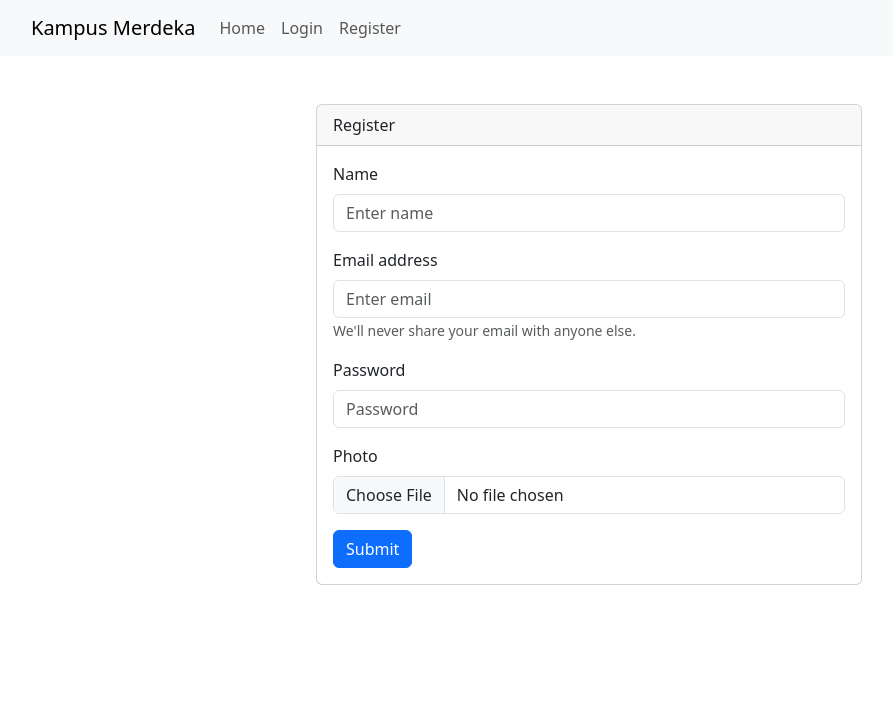
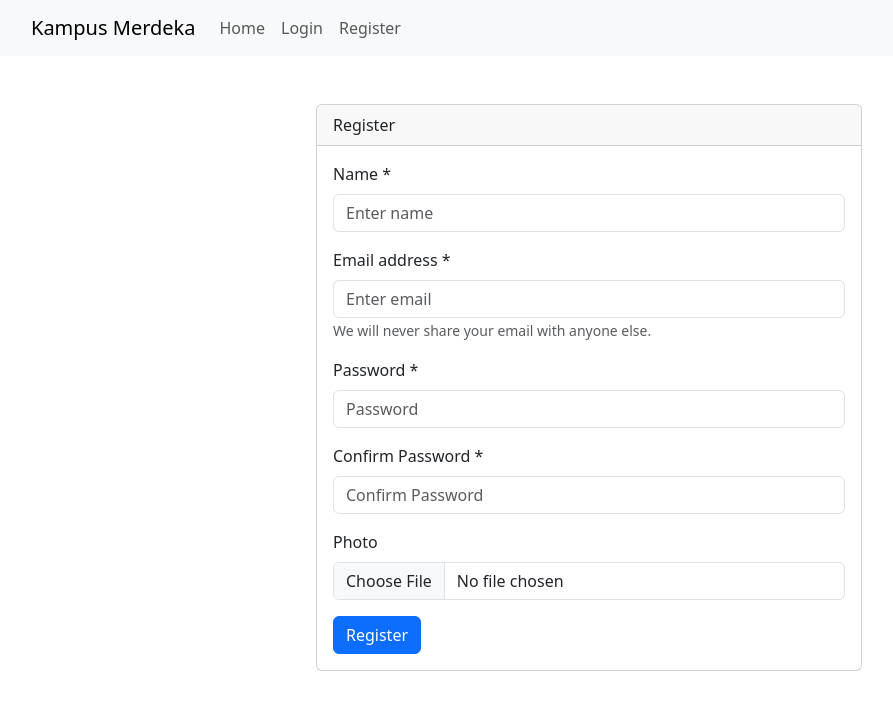
Before and after one commit to reza-binar/kampus-merdeka-6-fullstack, a React (Vite) app in the folder chapter-6/topic-1/: page /register in a window 1280 px wide. Shown: the top 710 px of the page, without its empty margins (51-944 px from the left). Built offline with nearby package versions, Linux system fonts and the light colour scheme.

Commit message:
chapter 6: 3

```diff
--- a/chapter-6/topic-1/src/components/Login/index.jsx
+++ b/chapter-6/topic-1/src/components/Login/index.jsx
@@ -59,6 +59,7 @@ function Login() {
                     placeholder="Enter email"
                     value={email}
                     onChange={(e) => setEmail(e.target.value)}
+                    required
                 />
                 <Form.Text className="text-muted">
                     We will never share your email with anyone else.
@@ -72,10 +73,11 @@ function Login() {
                     placeholder="Password"
                     value={password}
                     onChange={(e) => setPassword(e.target.value)}
+                    required
                 />
             </Form.Group>
             <Button variant="primary" type="submit" disabled={isLoading}>
-                {isLoading ? "Processing..." : "Submit"}
+                {isLoading ? "Processing..." : "Login"}
             </Button>
         </Form>
     );
--- a/chapter-6/topic-1/src/components/Register/index.jsx
+++ b/chapter-6/topic-1/src/components/Register/index.jsx
@@ -1,34 +1,119 @@
+import { useState } from "react";
+import axios from "axios";
 import Button from "react-bootstrap/Button";
 import Form from "react-bootstrap/Form";
+import { toast } from "react-toastify";
 
 function Login() {
+    const [name, setName] = useState("");
+    const [email, setEmail] = useState("");
+    const [password, setPassword] = useState("");
+    const [confirmPassword, setConfirmPassword] = useState("");
+    const [photo, setPhoto] = useState();
+    const [isLoading, setIsLoading] = useState(false);
+
+    const onSubmit = async (e) => {
+        e.preventDefault();
+
+        if (password != confirmPassword) {
+            toast.error(`Password and confirm password must be same!`);
+            return;
+        }
+
+        // make loading
+        setIsLoading(true);
+
+        let data = new FormData();
+        data.append("email", email);
+        data.append("password", password);
+        data.append("name", name);
+        if (photo) {
+            data.append("photo", photo);
+        }
+
+        let config = {
+            method: "post",
+            url: `${import.meta.env.VITE_BACKEND_API}/api/auth/register`,
+            data: data,
+        };
+
+        try {
+            const response = await axios.request(config);
+
+            // get and save the token to local storage
+            const { data } = response.data;
+            const { token } = data;
+            localStorage.setItem("token", token);
+
+            // redirect to home
+            // navigate("/"); // it will be not consistent, so alternative we use window until we used the state management
+            window.location = "/"; // temporary solution
+        } catch (error) {
+            toast.error(error?.response?.data?.message);
+        }
+
+        setIsLoading(false);
+    };
+
     return (
-        <Form>
+        <Form onSubmit={onSubmit}>
             <Form.Group className="mb-3" controlId="name">
-                <Form.Label>Name</Form.Label>
-                <Form.Control type="text" placeholder="Enter name" />
+                <Form.Label>Name *</Form.Label>
+                <Form.Control
+                    type="text"
+                    placeholder="Enter name"
+                    value={name}
+                    onChange={(e) => setName(e.target.value)}
+                    required
+                />
             </Form.Group>
 
             <Form.Group className="mb-3" controlId="email">
-                <Form.Label>Email address</Form.Label>
-                <Form.Control type="email" placeholder="Enter email" />
+                <Form.Label>Email address *</Form.Label>
+                <Form.Control
+                    type="email"
+                    placeholder="Enter email"
+                    value={email}
+                    onChange={(e) => setEmail(e.target.value)}
+                    required
+                />
                 <Form.Text className="text-muted">
-                    We'll never share your email with anyone else.
+                    We will never share your email with anyone else.
                 </Form.Text>
             </Form.Group>
 
             <Form.Group className="mb-3" controlId="password">
-                <Form.Label>Password</Form.Label>
-                <Form.Control type="password" placeholder="Password" />
+                <Form.Label>Password *</Form.Label>
+                <Form.Control
+                    type="password"
+                    placeholder="Password"
+                    value={password}
+                    onChange={(e) => setPassword(e.target.value)}
+                    required
+                />
+            </Form.Group>
+
+            <Form.Group className="mb-3" controlId="confirmPassword">
+                <Form.Label>Confirm Password *</Form.Label>
+                <Form.Control
+                    type="password"
+                    placeholder="Confirm Password"
+                    value={confirmPassword}
+                    onChange={(e) => setConfirmPassword(e.target.value)}
+                    required
+                />
             </Form.Group>
 
             <Form.Group controlId="photo" className="mb-3">
                 <Form.Label>Photo</Form.Label>
-                <Form.Control type="file" />
+                <Form.Control
+                    type="file"
+                    onChange={(e) => setPhoto(e.target.files[0])}
+                />
             </Form.Group>
 
-            <Button variant="primary" type="submit">
-                Submit
+            <Button variant="primary" type="submit" disabled={isLoading}>
+                {isLoading ? "Processing..." : "Register"}
             </Button>
         </Form>
     );
```
